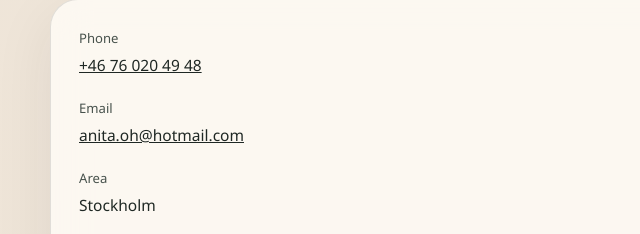
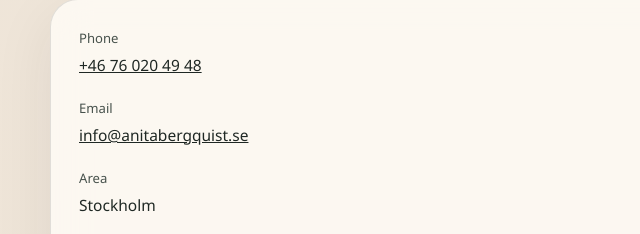
Before and after one commit to anitabergquistpsykoterapi/anitabergquistpsykoterapi.github.io, a plain HTML site: page index.html in a window 1280 px wide. Shown: the part 3790-4024 px from the top of the page, 0-640 px from the left. Drawn offline with Linux system fonts and the light colour scheme.

Commit message:
Update email address

```diff
--- a/index.html
+++ b/index.html
@@ -16,7 +16,7 @@
       "@type": "MedicalBusiness",
       "name": "Bergquist psykoterapi",
       "telephone": "+46760204948",
-      "email": "anita.oh@hotmail.com",
+      "email": "info@anitabergquist.se",
       "address": {
         "@type": "PostalAddress",
         "addressLocality": "Stockholm",
@@ -87,8 +87,8 @@
           </p>
 
           <div class="hero-actions">
-            <a class="button button-primary" href="mailto:anita.oh@hotmail.com?subject=Bokningsf%C3%B6rfr%C3%A5gan&amp;body=Namn:%0A%0ATelefonnummer:%0A%0A%C3%96nskad%20tid:%0A%0AStockholm%20eller%20online:%0A%0AMeddelande:" data-lang="sv">Boka via e-post</a>
-            <a class="button button-primary" href="mailto:anita.oh@hotmail.com?subject=Booking%20request&amp;body=Name:%0A%0APhone%20number:%0A%0APreferred%20time:%0A%0AStockholm%20or%20online:%0A%0AMessage:" data-lang="en">Book by email</a>
+            <a class="button button-primary" href="mailto:info@anitabergquist.se?subject=Bokningsf%C3%B6rfr%C3%A5gan&amp;body=Namn:%0A%0ATelefonnummer:%0A%0A%C3%96nskad%20tid:%0A%0AStockholm%20eller%20online:%0A%0AMeddelande:" data-lang="sv">Boka via e-post</a>
+            <a class="button button-primary" href="mailto:info@anitabergquist.se?subject=Booking%20request&amp;body=Name:%0A%0APhone%20number:%0A%0APreferred%20time:%0A%0AStockholm%20or%20online:%0A%0AMessage:" data-lang="en">Book by email</a>
             <a class="button button-secondary" href="#contact" data-lang="sv">Kontakt</a>
             <a class="button button-secondary" href="#contact" data-lang="en">Contact</a>
           </div>
@@ -309,7 +309,7 @@
             <div>
               <dt data-lang="sv">E-post</dt>
               <dt data-lang="en">Email</dt>
-              <dd><a href="mailto:anita.oh@hotmail.com">anita.oh@hotmail.com</a></dd>
+              <dd><a href="mailto:info@anitabergquist.se">info@anitabergquist.se</a></dd>
             </div>
             <div>
               <dt data-lang="sv">Område</dt>
@@ -318,8 +318,8 @@
               <dd data-lang="en">Stockholm</dd>
             </div>
             <div class="contact-cta">
-              <a class="button button-primary" href="mailto:anita.oh@hotmail.com?subject=Kontakt&amp;body=Namn:%0A%0ATelefonnummer%20(om%20du%20%C3%B6nskar%20kontakt%20via%20telefon):%0A%0AMeddelande:" data-lang="sv">Kontakt via e-post</a>
-              <a class="button button-primary" href="mailto:anita.oh@hotmail.com?subject=Contact&amp;body=Name:%0A%0APhone%20number%20(if%20you%20prefer%20contact%20by%20phone):%0A%0AMessage:" data-lang="en">Contact by email</a>
+              <a class="button button-primary" href="mailto:info@anitabergquist.se?subject=Kontakt&amp;body=Namn:%0A%0ATelefonnummer%20(om%20du%20%C3%B6nskar%20kontakt%20via%20telefon):%0A%0AMeddelande:" data-lang="sv">Kontakt via e-post</a>
+              <a class="button button-primary" href="mailto:info@anitabergquist.se?subject=Contact&amp;body=Name:%0A%0APhone%20number%20(if%20you%20prefer%20contact%20by%20phone):%0A%0AMessage:" data-lang="en">Contact by email</a>
             </div>
             <div class="contact-meta">
               <a href="integritet.html" data-lang="sv">Integritet</a>
```
